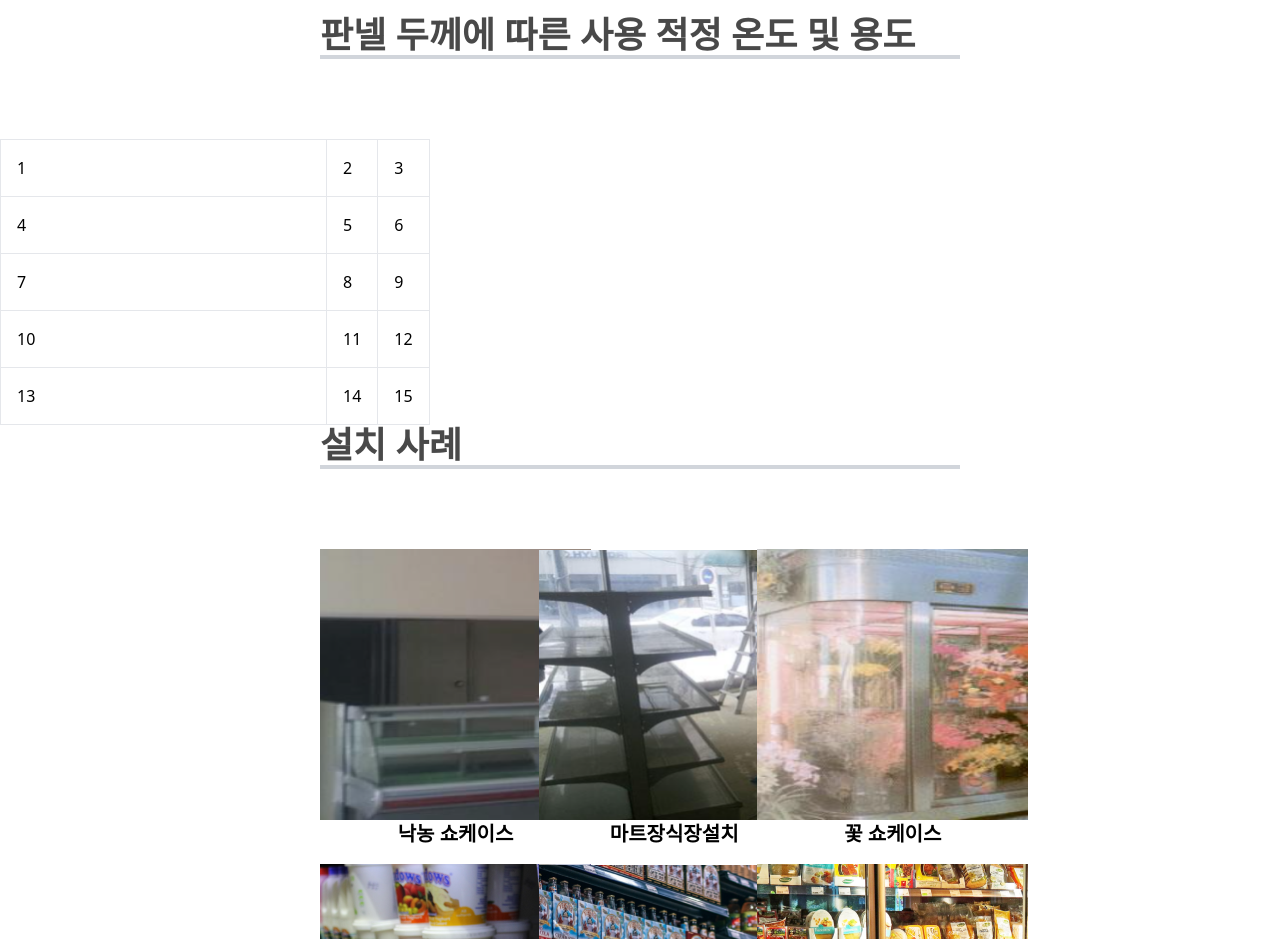
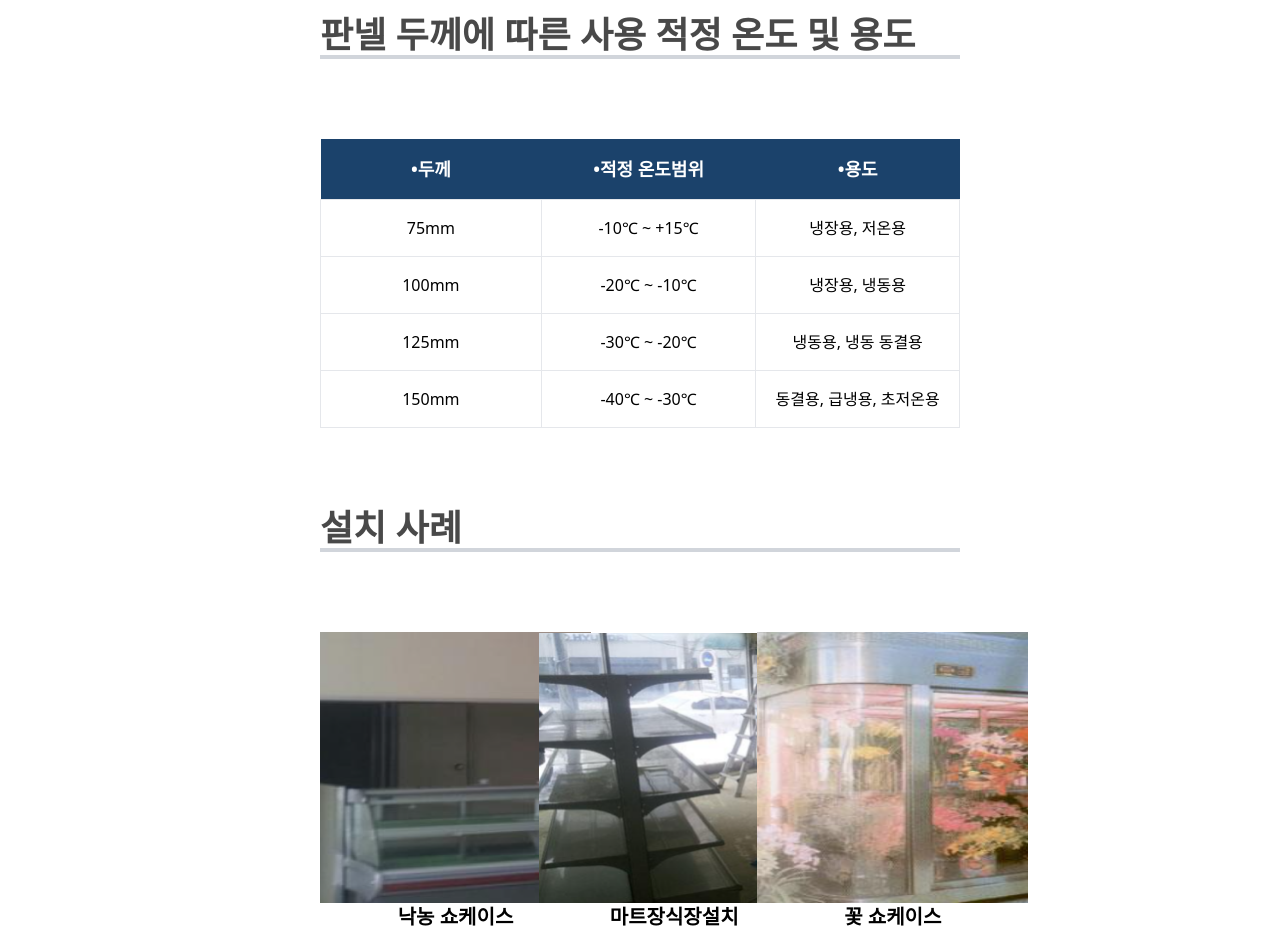
Before and after one commit to OCO-Labs/eunseong, a Nuxt app: page /farmstore in a window 1280 px wide. Shown: the part 3280-4219 px from the top of the page. Built offline with nearby package versions, Linux system fonts and the light colour scheme.

Commit message:
fix: 표 수정 완료

```diff
--- a/pages/farmstore.vue
+++ b/pages/farmstore.vue
@@ -61,65 +61,67 @@ export default {
         판넬 두께에 따른 사용 적정 온도 및 용도
       </h1>
     </div>
+    <div class="flex flex-col w-1/2 mx-auto mb-20 justify-items-center">
       <table class="border-collapse border-gray-300">
         <tbody>
           <tr>
-          <td class="border p-4 w-[326px]">
-            1
+            <td class="text-white font-bold text-lg text-center p-4 w-[326px] h-[37px] bg-[#1B426B]">
+              •두께
             </td>
-          <td class="border p-4">
-            2
+            <td class="text-white font-bold text-lg text-center p-4 w-[326px] h-[37px] bg-[#1B426B]">
+              •적정 온도범위
             </td>
-          <td class="border p-4">
-            3
+            <td class="text-white font-bold text-lg text-center p-4 w-[326px] h-[37px] bg-[#1B426B]">
+              •용도
             </td>
           </tr>
           <tr>
-          <td class="border p-4">
-            4
+            <td class="border p-4 text-base text-center">
+              75mm
             </td>
-          <td class="border p-4">
-            5
+            <td class="border p-4 text-base text-center">
+              -10℃ ~ +15℃
             </td>
-          <td class="border p-4">
-            6
+            <td class="border p-4 text-base text-center">
+              냉장용, 저온용
             </td>
           </tr>
           <tr>
-          <td class="border p-4">
-            7
+            <td class="border p-4 text-base text-center">
+              100mm
             </td>
-          <td class="border p-4">
-            8
+            <td class="border p-4 text-base text-center">
+              -20℃ ~ -10℃
             </td>
-          <td class="border p-4">
-            9
+            <td class="border p-4 text-base text-center">
+              냉장용, 냉동용
             </td>
           </tr>
           <tr>
-          <td class="border p-4">
-            10
+            <td class="border p-4 text-base text-center">
+              125mm
             </td>
-          <td class="border p-4">
-            11
+            <td class="border p-4 text-base text-center">
+              -30℃ ~ -20℃
             </td>
-          <td class="border p-4">
-            12
+            <td class="border p-4 text-base text-center">
+              냉동용, 냉동 동결용
             </td>
           </tr>
           <tr>
-          <td class="border p-4">
-            13
+            <td class="border p-4 text-base text-center">
+              150mm
             </td>
-          <td class="border p-4">
-            14
+            <td class="border p-4 text-base text-center">
+              -40℃ ~ -30℃
             </td>
-          <td class="border p-4">
-            15
+            <td class="border p-4 text-base text-center">
+              동결용, 급냉용, 초저온용
             </td>
           </tr>
         </tbody>
       </table>
+    </div>
     <div class="w-1/2 mx-auto mb-20">
       <h1 class="text-4xl text-[#494949] font-bold inline-block border-b-4 border-gray-300 w-full">
         설치 사례
```
Lines whose indentation alone changed are shown as unchanged.
